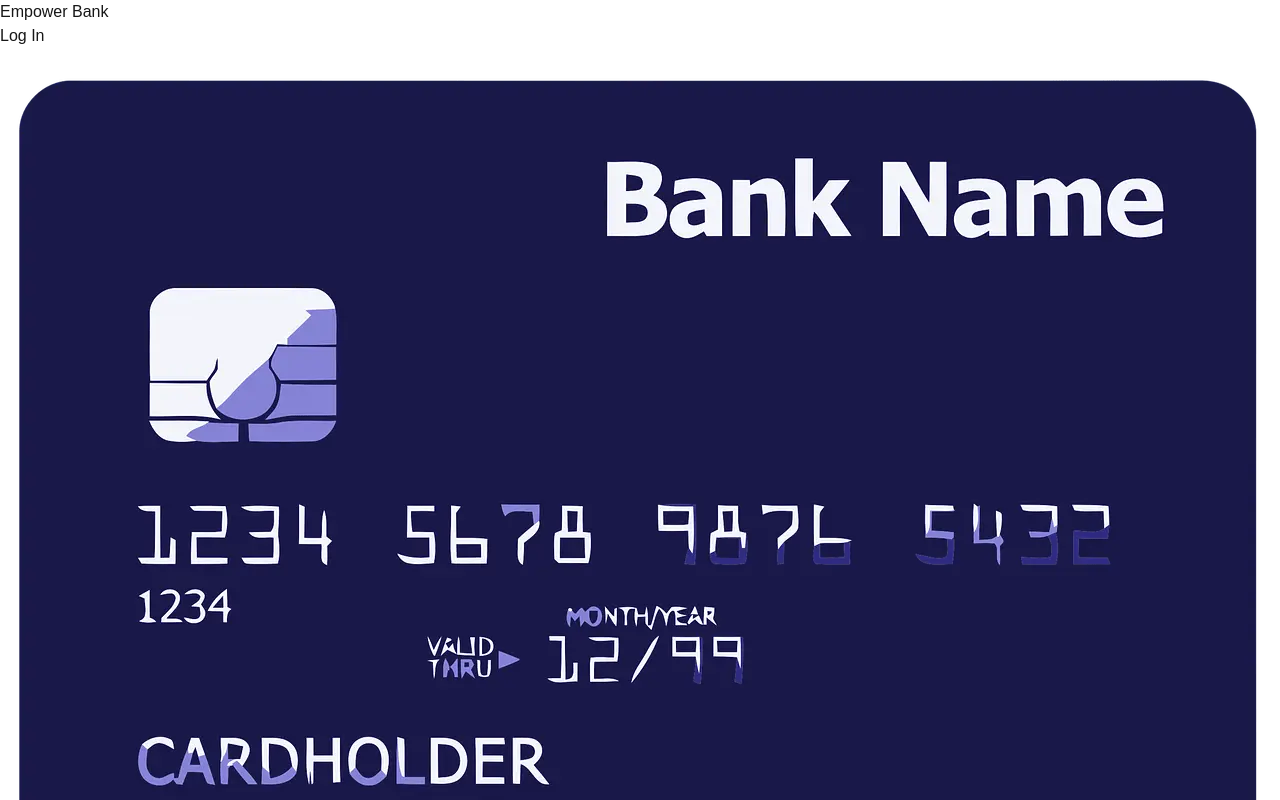
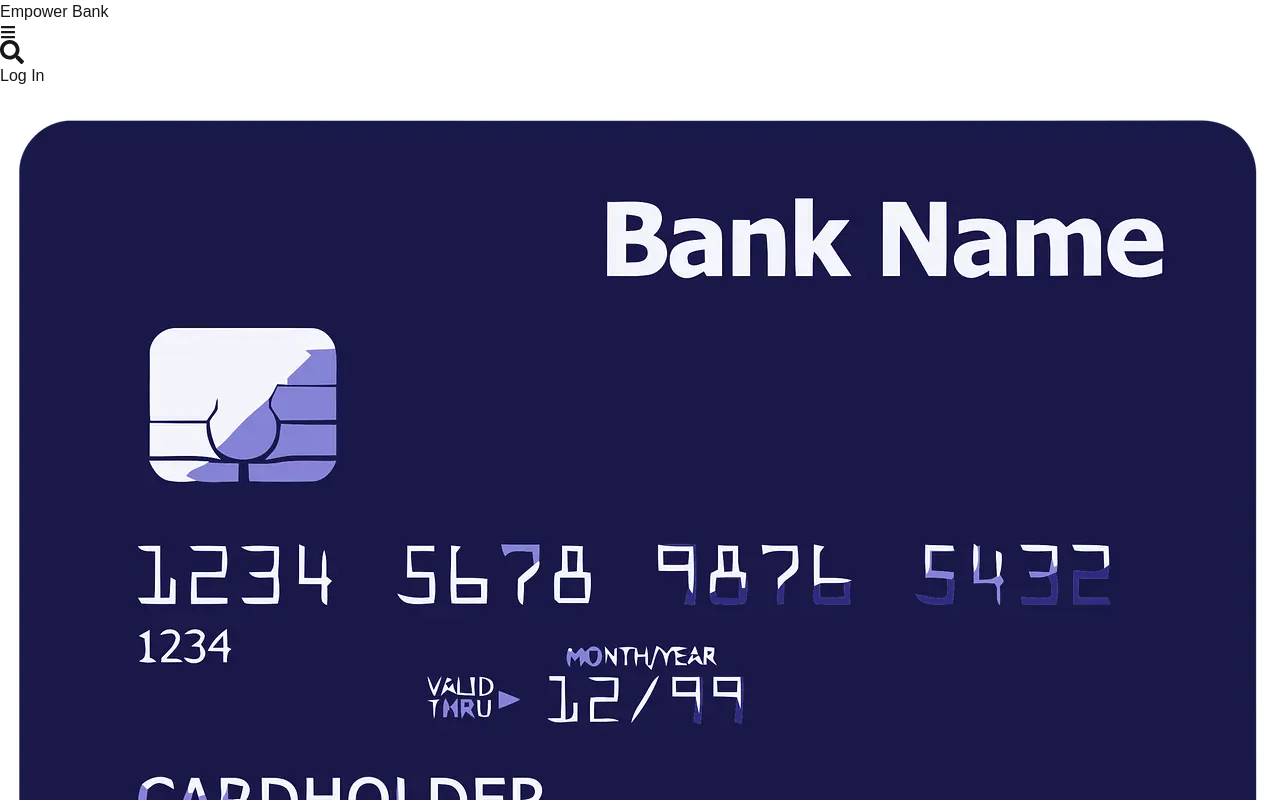
Before and after one commit to RoryDowse/financial-landing-page, a Next.js app: page / in a window 1280 px wide. Shown: the top 800 px of the page. Built offline with nearby package versions, Linux system fonts and the light colour scheme.

Commit message:
add Header component

```diff
--- a/src/app/components/Header.tsx
+++ b/src/app/components/Header.tsx
@@ -1,9 +1,66 @@
+"use client";
+
 import Link from "next/link";
+import { FaBars, FaTimes, FaSearch } from "react-icons/fa";
+import { useState } from "react";
+
 
 export default function Header() {
+    const [menuOpen, setMenuOpen] = useState(false);
+    const [searchOpen, setSearchOpen] = useState(false);
+
+    const toggleMenu = () => {
+        setMenuOpen(!menuOpen);
+    };
+
+    const toggleSearch = () => {
+        setSearchOpen(!searchOpen);
+    };
+
     return (
         <header>
+            {/* Company Name */}
             <h1>Empower Bank</h1>
+
+            {/* Hamburger Menu Icon */}
+            <div
+                className="lg:hidden"
+                onClick={toggleMenu}>
+                {menuOpen ? <FaTimes /> : <FaBars />}
+            </div>
+
+            {/* Mobile Menu */}
+            {/* <nav
+                className={`${menuOpen ? 'lg:block' : 'hidden'} block` }
+            >
+                <ul>
+                    <li><Link href="/">Home</Link></li>
+                    <li><Link href="/">About</Link></li>
+                    <li><Link href="/">Services</Link></li>
+                    <li><Link href="/">Contact</Link></li>
+                </ul>
+            </nav> */}
+
+            {/* Search Icon */}
+            <div
+                className="cursor-pointer"
+                onClick={toggleSearch}
+            >
+                <FaSearch size={24} />
+            </div>
+
+            {/* Mobile Search */}
+            {/* {searchOpen && (
+                <div>
+                    <input
+                        type="text"
+                        placeholder="Enter a keyword or topic"
+                    />
+                    <button><FaSearch size={24} /></button>
+                </div>
+            )} */}
+
+            {/* Log In Button */}
             <Link href="/">Log In</Link>
         </header>
     );
```
Also changed, not shown: package.json (+6 -5 lines), 1 other file (tests, documents, lock files or other folders).
